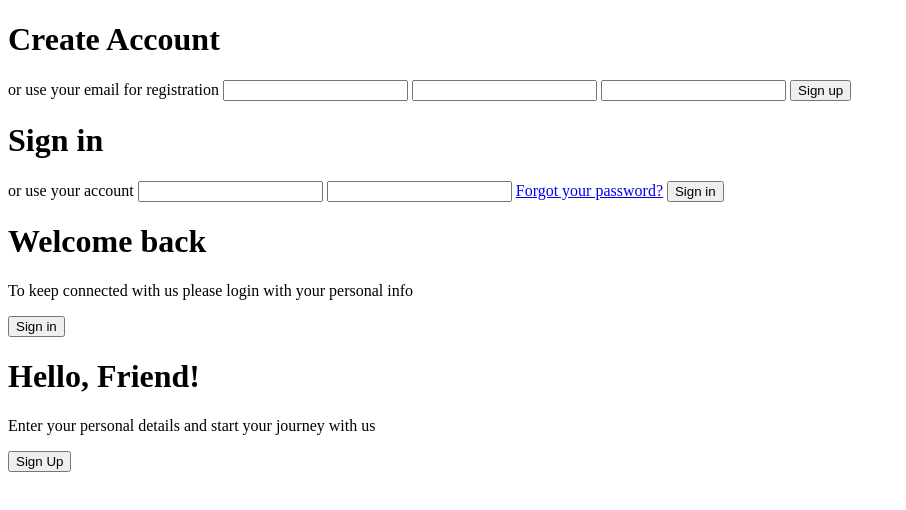
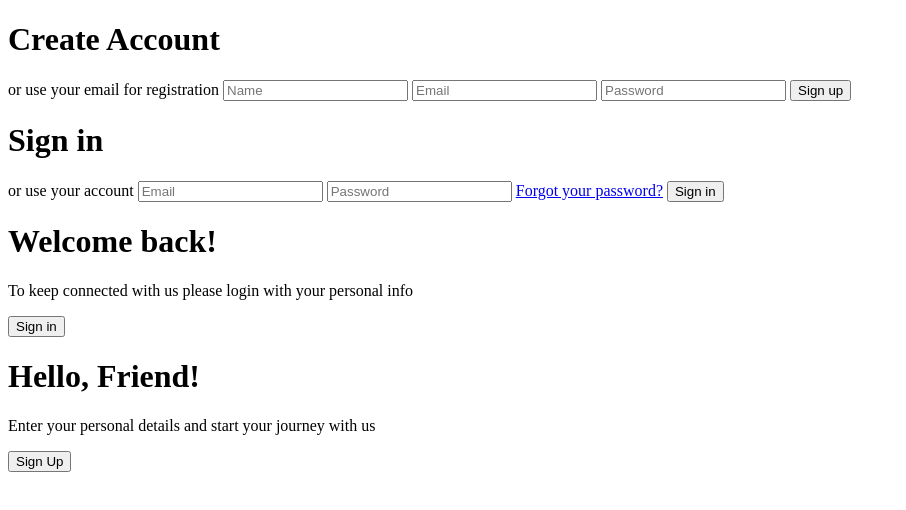
Before and after one commit to B-lovedth/sign-in-sign-up-form, a plain HTML site: page index.html in a window 1280 px wide. Shown: the whole page, without its empty margins (0-906 px from the left). Drawn offline with Linux system fonts and the light colour scheme.

Commit message:
sub commit

```diff
--- a/index.html
+++ b/index.html
@@ -18,9 +18,9 @@
                      <a href="#" class="social"><i class="fab fa-linkedin-in"></i></a>
                  </div>
                  <span>or use your email for registration</span>
-                 <input type="text" name="Name" />
-                 <input type="email" name="Email" />
-                 <input type="password" name="Password" />
+                 <input type="text" placeholder="Name" />
+                 <input type="email" placeholder="Email" />
+                 <input type="password" placeholder="Password" />
                  <button>Sign up</button>
              </form>
          </div>
@@ -33,8 +33,8 @@
                     <a href="#" class="social"><i class="fab fa-linkedin-in"></i></a>
                  </div>
                  <span>or use your account</span>
-                 <input type="email" name="Email" />
-                 <input type="password" name="Password" />
+                 <input type="email" placeholder="Email" />
+                 <input type="password" placeholder="Password" />
                  <a href="#">Forgot your password?</a>
                  <button>Sign in</button>
              </form>
@@ -42,7 +42,7 @@
          <div class="overlay-container">
              <div class="overlay">
                  <div class="overlay-panel overlay-left">
-                     <h1>Welcome back</h1>
+                     <h1>Welcome back!</h1>
                      <p>
                          To keep connected with us please login with your personal info
                      </p>
--- a/style.css
+++ b/style.css
@@ -0,0 +1 @@
+@import url('https://fonts.googleapis.com/css?family=Montserrat:400,800');
```
